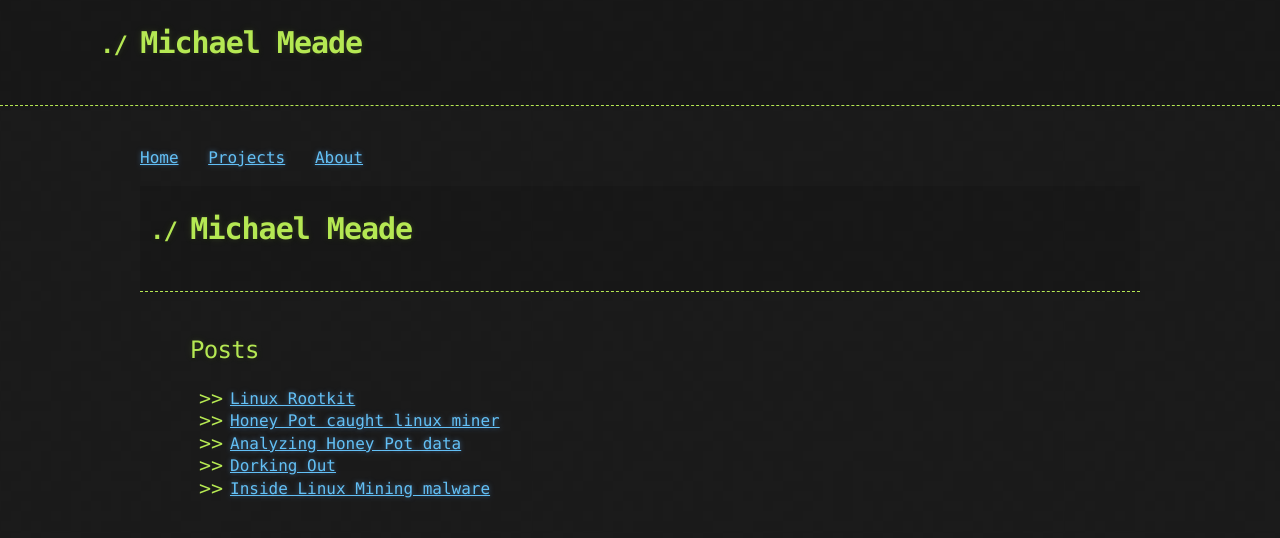
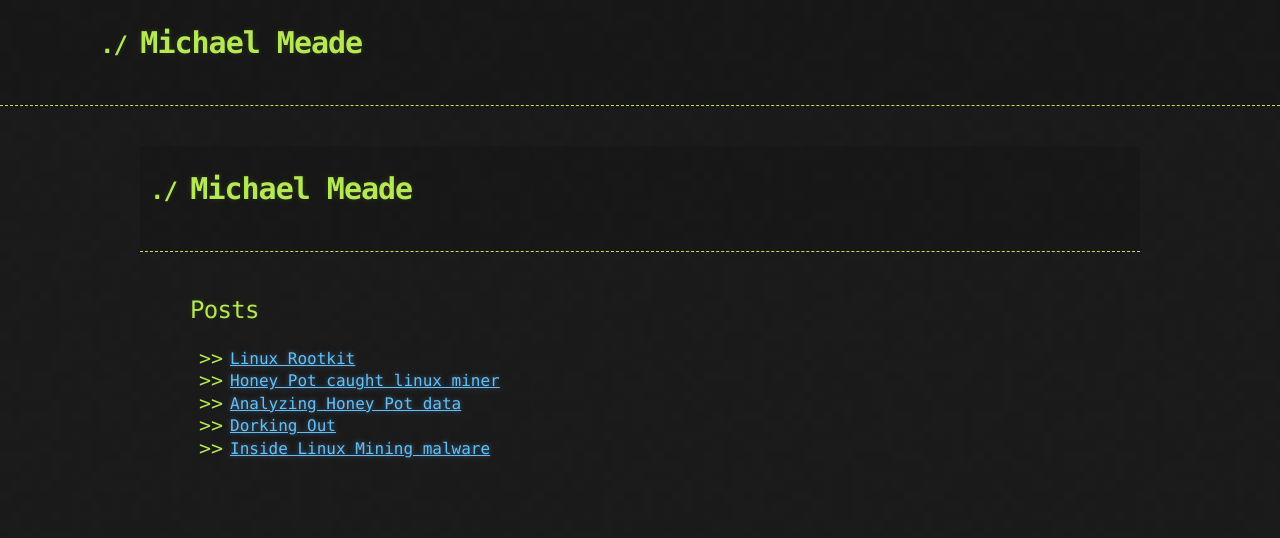
Before and after one commit to Michael-Meade/MinerFind, a Jekyll site: the page built from index.md, in a window 1280 px wide. Shown: the top 538 px of the page. Built offline with Jekyll 4.4.1, drawn with Linux system fonts in a browser that asks for light colours; our own code applies the rules of GitHub Pages for plain Markdown files; the repository's description, which GitHub fills in, is left out.

Commit message:
Update default.html

```diff
--- a/_layouts/default.html
+++ b/_layouts/default.html
@@ -19,11 +19,7 @@
 
     <div class="container">
       <section id="main_content">
-        <p>
-           <a href="https://michael-meade.github.io/" style="margin-right:20px">Home</a>
-           <a href="https://michael-meade.github.io/Projects" style="margin-right:20px">Projects</a>
-           <a href="https://michael-meade.github.io/About.html" style="margin-right:20px">About</a>
-        </p>
+
     <header>
       <div class="container">
         <h1>{{ site.title | default: site.github.repository_name }}</h1>
```
